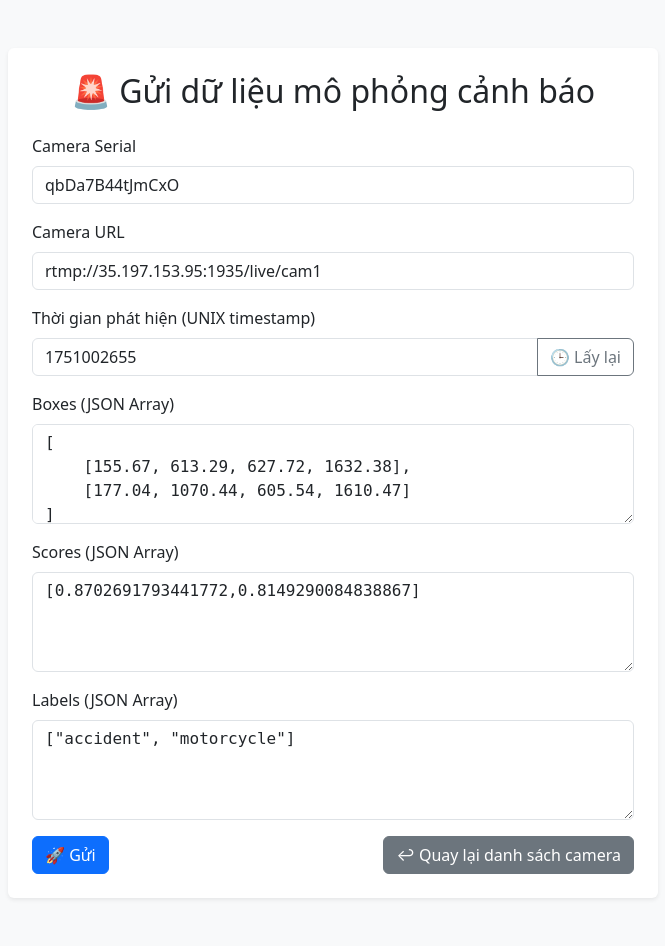
After one commit to K1ethoang/Surveillance-Camera-System, a Django app: page /mock_detect/ in a window 1280 px wide. The commit adds this page. Shown: the whole page, without its empty margins (307-972 px from the left). Run offline with Django 5.2, Linux system fonts and the light colour scheme; parts of the project's set-up code (start-up, migrations or seed data) failed here and were passed over; some libraries are stand-ins or nearby versions.

Commit message:
feat: add ui mock data detect

```diff
--- a/ai-system/ai_app/views.py
+++ b/ai-system/ai_app/views.py
@@ -1,12 +1,16 @@
 # your_app/views.py
+import json
 from django.shortcuts import get_object_or_404, redirect, render
 from rest_framework import viewsets
 from rest_framework.decorators import action
 from rest_framework.response import Response
+
+from camera_process.utils import push_to_kafka
 from .models import CameraStream
 from .serializers import CameraStreamSerializer
 from django.views.generic import TemplateView
 from .forms import CameraStreamForm
+from django.conf import settings
 
 class CameraStreamViewSet(viewsets.ModelViewSet):
     queryset = CameraStream.objects.all()
@@ -48,3 +52,31 @@ class CameraStreamTemplateView(TemplateView):
         context = super().get_context_data(**kwargs)
         context['cameras'] = CameraStream.objects.all()
         return context
+
+KAFKA_TOPIC = settings.KAFKA_TOPIC
+
+def send_mock_alert_view(request):
+    if request.method == 'POST':
+        try:
+            data = {
+                "camera_url": request.POST.get("camera_url"),
+                "camera_serial": request.POST.get("camera_serial"),
+                "detect_at": int(request.POST.get("detect_at")),
+                "detections": {
+                    "boxes": json.loads(request.POST.get("boxes")),
+                    "scores": json.loads(request.POST.get("scores")),
+                    "labels": json.loads(request.POST.get("labels"))
+                }
+            }
+            push_to_kafka(topic=settings.KAFKA_TOPIC, message=json.dumps(data).encode('utf-8'))
+            return render(request, "mock_detect.html", {
+                "success": True,
+                "message": f"Đã gửi cảnh báo mô phỏng thành công cho camera {data['camera_serial']}!",
+            })
+        except Exception as e:
+            return render(request, "mock_detect.html", {
+                "error": True,
+                "message": f"Lỗi khi gửi dữ liệu: {str(e)}"
+            })
+
+    return render(request, "mock_detect.html")
--- a/ai-system/ai_system/urls.py
+++ b/ai-system/ai_system/urls.py
@@ -16,12 +16,13 @@ Including another URLconf
 """
 from django.contrib import admin
 from django.urls import path, include
-from ai_app.views import CameraStreamTemplateView, camera_create, camera_update
+from ai_app.views import CameraStreamTemplateView, camera_create, camera_update, send_mock_alert_view
 
 urlpatterns = [
     path('', CameraStreamTemplateView.as_view(), name='camera_list'),
     path('camera/create/', camera_create, name='camera_create'),
     path('camera/<uuid:pk>/edit/', camera_update, name='camera_update'),
+    path('mock_detect/', send_mock_alert_view, name='mock_detect'),
     path('admin/', admin.site.urls),
-    path('api/', include('ai_app.urls'))
+    path('api/', include('ai_app.urls')),
 ]
--- a/ai-system/camera_process/utils.py
+++ b/ai-system/camera_process/utils.py
@@ -2,6 +2,8 @@ import ray
 from .registry import camera_actors
 from .stream_processor import StreamProcessor
 from django.conf import settings
+from confluent_kafka import Producer
+
 
 def start_stream_camera(cam):
     if cam.id not in camera_actors:
@@ -37,3 +39,27 @@ def cleanup_dead_actors():
                 print(f"[-] Actor for cam_id {cam_id} killed.")
             except Exception as e:
                 print(f"[!] Error killing actor {cam_id}: {e}")
+
+PRODUCER_CONFIG = {
+    "bootstrap.servers": settings.KAFKA_BOOTSTRAP_SERVERS,
+    "retries": 10,  # Set the number of retries to 10
+    "retry.backoff.ms": 100,  # Wait 100 milliseconds between retries
+}
+
+def delivery_report(err, msg):
+    if err is not None:
+        print(f"Message delivery failed: {err}")
+    else:
+        print(f"Message delivered to {msg.topic()} [{msg.partition()}]")
+
+
+def push_to_kafka(topic,message,config=PRODUCER_CONFIG):
+    producer_config = config
+    try:
+        producer = Producer(producer_config)
+        producer.produce(topic, message, callback=delivery_report)
+        producer.flush()
+    except Exception as e:
+        print('Push message {} with error {}'.format(message, e))
+        return False
+    return True
--- a/ai-system/templates/camera_stream_list.html
+++ b/ai-system/templates/camera_stream_list.html
@@ -24,6 +24,8 @@
         <div id="alert-box"></div>
 
         <a href="{% url 'camera_create' %}" class="btn btn-success mb-3">+ Add New Camera</a>
+        <a href="{% url 'mock_detect' %}" class="btn btn-info mb-3 ms-2 text-white">⚙️ Mock Accident Detect</a>
+
 
         <table class="table table-bordered table-striped bg-white">
             <thead class="table-dark">
--- /dev/null
+++ b/ai-system/templates/mock_detect.html
@@ -0,0 +1,96 @@
+<!DOCTYPE html>
+<html lang="vi">
+<head>
+    <meta charset="UTF-8">
+    <title>Gửi dữ liệu mô phỏng</title>
+    {% load static %}
+    <link href="{% static 'bootstrap/css/bootstrap.min.css' %}" rel="stylesheet">
+    <style>
+        .form-wrapper {
+            max-width: 650px;
+            margin: auto;
+        }
+
+        textarea.form-control {
+            font-family: monospace;
+            min-height: 100px;
+        }
+    </style>
+</head>
+<body class="bg-light">
+    <div class="container py-5">
+        <div class="form-wrapper bg-white p-4 shadow-sm rounded">
+            {% if success %}
+                <div class="alert alert-success alert-dismissible fade show" role="alert">
+                    {{ message }}
+                    <button type="button" class="btn-close" data-bs-dismiss="alert" aria-label="Đóng"></button>
+                </div>
+            {% elif error %}
+                <div class="alert alert-danger alert-dismissible fade show" role="alert">
+                    {{ message }}
+                    <button type="button" class="btn-close" data-bs-dismiss="alert" aria-label="Đóng"></button>
+                </div>
+            {% endif %}
+
+            <h2 class="mb-4 text-center">🚨 Gửi dữ liệu mô phỏng cảnh báo</h2>
+            <form method="post">
+                {% csrf_token %}
+
+                <div class="mb-3">
+                    <label for="camera_serial" class="form-label">Camera Serial</label>
+                    <input type="text" class="form-control" id="camera_serial" name="camera_serial" required
+                        value="qbDa7B44tJmCxO">
+                </div>
+
+                <div class="mb-3">
+                    <label for="camera_url" class="form-label">Camera URL</label>
+                    <input type="text" class="form-control" id="camera_url" name="camera_url" required
+                        value="rtmp://35.197.153.95:1935/live/cam1">
+                </div>
+
+                <div class="mb-3">
+                    <label for="detect_at" class="form-label">Thời gian phát hiện (UNIX timestamp)</label>
+                    <div class="input-group">
+                        <input type="number" class="form-control" id="detect_at" name="detect_at" required>
+                        <button class="btn btn-outline-secondary" type="button" onclick="updateTimestamp()">🕒 Lấy lại</button>
+                    </div>
+                </div>
+
+                <div class="mb-3">
+                    <label for="boxes" class="form-label">Boxes (JSON Array)</label>
+                    <textarea class="form-control" id="boxes" name="boxes" required>[
+    [155.67, 613.29, 627.72, 1632.38],
+    [177.04, 1070.44, 605.54, 1610.47]
+]</textarea>
+                </div>
+
+                <div class="mb-3">
+                    <label for="scores" class="form-label">Scores (JSON Array)</label>
+                    <textarea class="form-control" id="scores" name="scores" required>[0.8702691793441772,0.8149290084838867]</textarea>
+                </div>
+
+                <div class="mb-3">
+                    <label for="labels" class="form-label">Labels (JSON Array)</label>
+                    <textarea class="form-control" id="labels" name="labels" required>["accident", "motorcycle"]</textarea>
+                </div>
+
+                <div class="d-flex justify-content-between">
+                    <button type="submit" class="btn btn-primary">🚀 Gửi</button>
+                    <a href="{% url 'camera_list' %}" class="btn btn-secondary">↩ Quay lại danh sách camera</a>
+                </div>
+            </form>
+        </div>
+    </div>
+</body>
+
+<script>
+    function updateTimestamp() {
+        const detectInput = document.getElementById("detect_at");
+        detectInput.value = Math.floor(Date.now() / 1000);
+    }
+
+    document.addEventListener("DOMContentLoaded", updateTimestamp);
+</script>
+
+<script src="{% static 'bootstrap/js/bootstrap.bundle.min.js' %}"></script>
+</html>
```
Also changed, not shown: ai-system/camera_process/stream_processor.py (+1 -26 lines).
